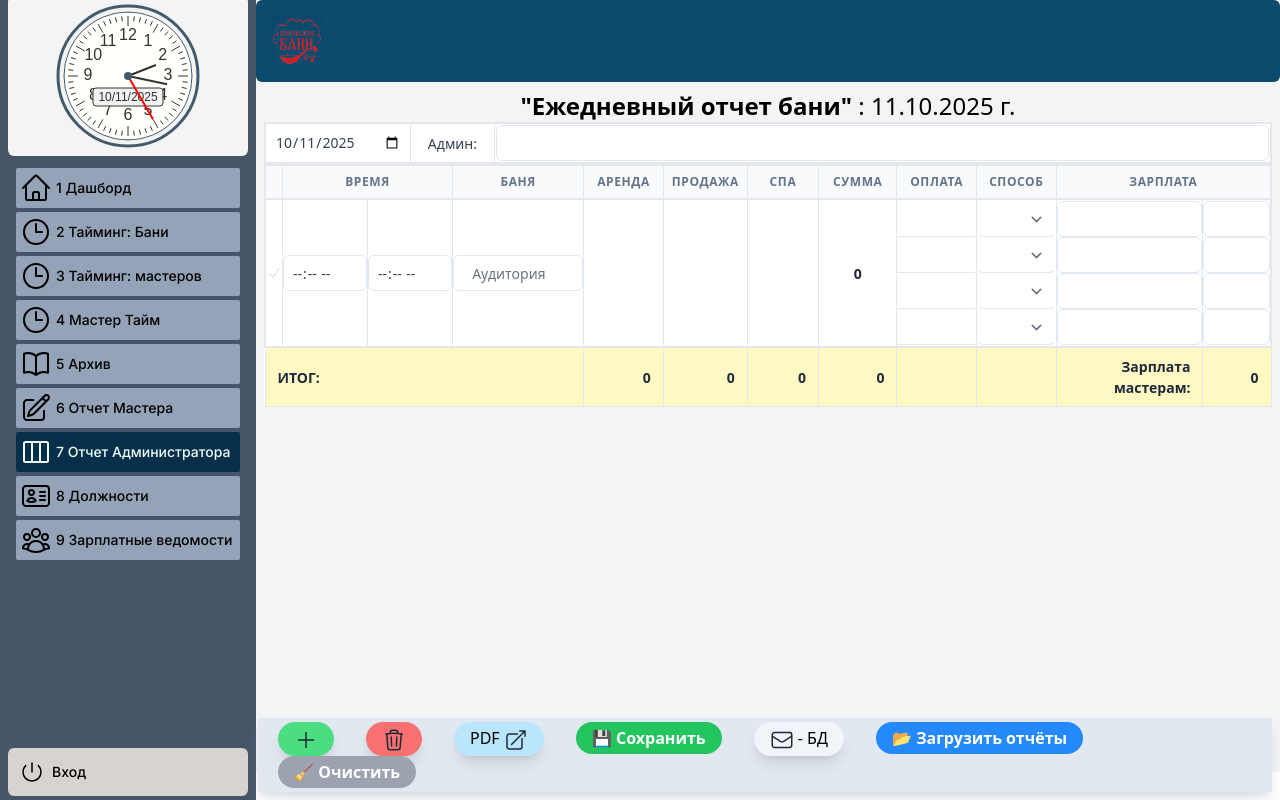
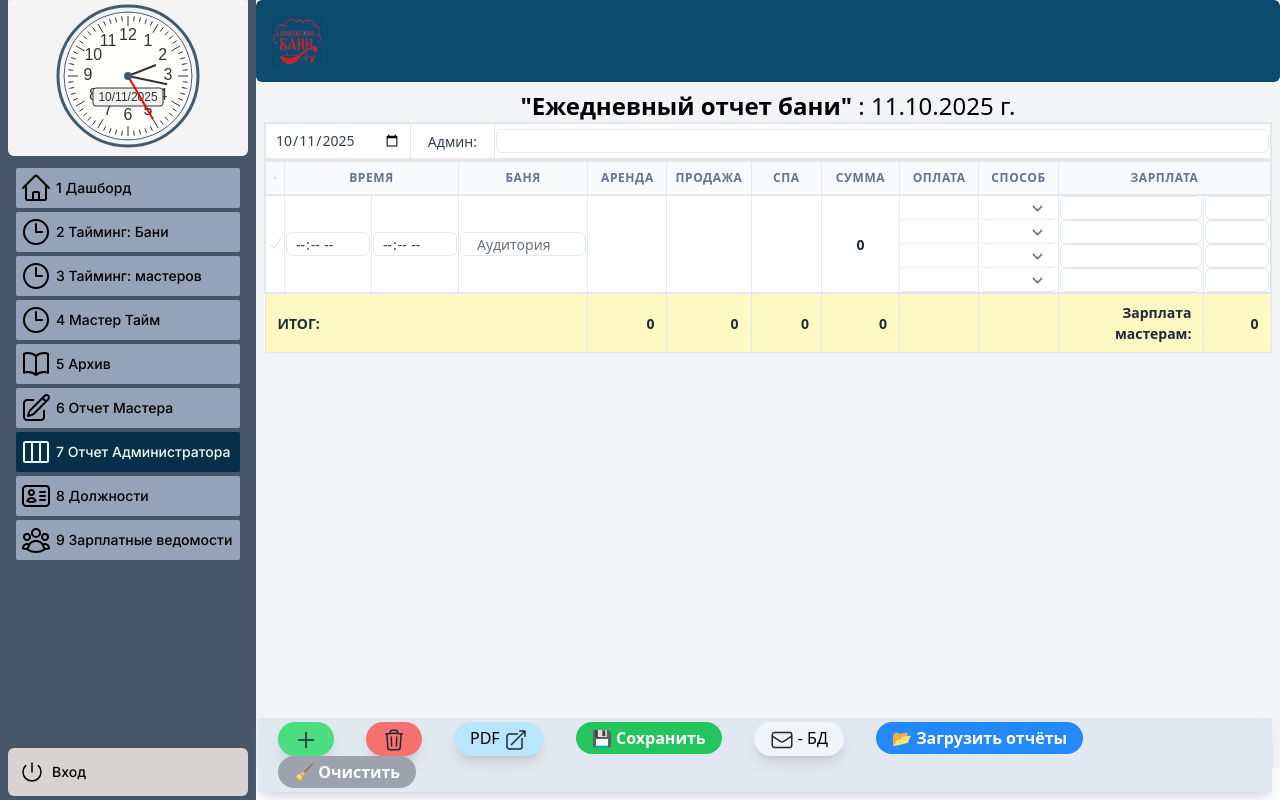
Before and after one commit to Fa-Dali/my-bathhouse-app, a Next.js app in the folder frontend/nextjs-dashboard/: page /dashboard/report-administrator in a window 1280 px wide. Built offline with nearby package versions, Linux system fonts and the light colour scheme; no server answers; a web font is replaced by a local one.

Commit message:
5+ Настроен дизайн таблицы ДескТоп. Таблица работает хорошо.

```diff
--- a/frontend/nextjs-dashboard/app/dashboard/report-administrator/calculator/AdminTable2.tsx
+++ b/frontend/nextjs-dashboard/app/dashboard/report-administrator/calculator/AdminTable2.tsx
@@ -386,7 +386,7 @@ export default function Page({ }: PageProps) {
                     <datalist id="fio-list">
                       <option value="Кирсанова О."></option>
                       <option value="Менделеева О."></option>
-                      <option value="Фадеев С.В."></option>
+                      <option value="Зорина З."></option>
                     </datalist>
                   </div>
                 </td>
@@ -426,35 +426,35 @@ export default function Page({ }: PageProps) {
                 <tbody className="beautiful-scroll text-center border-2 border-b-blue-600">
                   {rows.map((row, index) => (
                     <tr key={`row-${index}`} className='border-2 border-b-gray-200'>
-                      <td className="border px-0 relative">
+                      <td className="border relative">
                         <CustomCheckbox
                           isChecked={selectedRows.includes(index)}
                           onChange={() => toggleSelection(index)}
                         />
                       </td>
 
-                      <td className="border px-0">
+                      <td className="border">
                         <input
                           type="time"
-                          className="w-full h-22 border border-transparent"
+                          className="w-full border border-transparent"
                           value={row.startTime}
                           onChange={(e) => updateRow(index, 'startTime', e.target.value)}
                         />
                       </td>
-                      <td className="border px-0">
+                      <td className="border">
                         <input
                           type="time"
-                          className="w-full h-22 border border-transparent"
+                          className="w-full border border-transparent"
                           value={row.endTime}
                           onChange={(e) => updateRow(index, 'endTime', e.target.value)}
                         />
                       </td>
-                      <td className="border px-0 relative">
+                      <td className="border relative">
                         <input
                           type="text"
                           list="audience-list"
                           placeholder="Аудитория"
-                          className="w-full border-transparent h-22 text-center"
+                          className="w-full border-transparent text-center"
                           value={row.audience}
                           onChange={(e) => updateRow(index, 'audience', e.target.value)}
                         />
@@ -465,56 +465,56 @@ export default function Page({ }: PageProps) {
                           <option value="Массаж"></option>
                         </datalist>
                       </td>
-                      <td className="border px-0">
+                      <td className="border">
                         <NumberInput
                           type="text"
                           step="10"
-                          className="h-22 text-right w-full border-none focus:ring-transparent focus:outline-none"
+                          className="text-right w-full border-none focus:ring-transparent focus:outline-none"
                           value={row.rent}
                           onChange={(e) => updateRow(index, 'rent', e.target.value)}
                         />
                       </td>
-                      <td className="border px-0">
+                      <td className="border">
                         <NumberInput
                           type="text"
                           step="10"
-                          className="h-22 text-right w-full border-none focus:ring-transparent focus:outline-none"
+                          className="text-right w-full border-none focus:ring-transparent focus:outline-none"
                           value={row.sales}
                           onChange={(e) => updateRow(index, 'sales', e.target.value)}
                         />
                       </td>
-                      <td className="border px-0">
+                      <td className="border">
                         <NumberInput
                           type="text"
                           step="10"
-                          className="h-22 text-right w-full border-none focus:ring-transparent focus:outline-none"
+                          className="text-right w-full border-none focus:ring-transparent focus:outline-none"
                           value={row.spa}
                           onChange={(e) => updateRow(index, 'spa', e.target.value)}
                         />
                       </td>
-                      <td className="border px-0">
+                      <td className="border">
                         <strong>{calculateRowTotal(row).toLocaleString('ru-RU')}</strong>
                       </td>
-                      <td className="px-0">
+                      <td className="">
                         {row.payments.map((payment, idx) => (
                           <div key={idx} className="border-1 border-gray-200">
                             <input
                               type="number"
                               step="10"
-                              className="h-8 w-full border-transparent border border-b-gray-200"
+                              className="w-full border-transparent border border-b-gray-200"
                               value={payment.amount}
                               onChange={(e) => updatePaymentAmount(index, idx, e.target.value)}
                             />
                           </div>
                         ))}
                       </td>
-                      <td className="border px-0">
+                      <td className="border">
                         {row.payments.map((payment, idx) => (
                           <div key={idx} className="border-1 border-gray-200">
                             <select
                               value={payment.method}
                               onChange={(e) => updatePaymentMethod(index, idx, e.target.value)}
-                              className="w-full border-transparent h-8 border border-b-gray-200"
+                              className="w-full border-transparent border border-b-gray-200"
                             >
                               <option value=""></option>
                               <option value="Тер">Тер</option>
@@ -525,13 +525,13 @@ export default function Page({ }: PageProps) {
                           </div>
                         ))}
                       </td>
-                      <td className="border px-0 relative">
+                      <td className="border">
                         {row.masters.map((master, idx) => (
                           <div key={idx} className="border-1 border-gray-200">
                             <input
                               type="text"
                               list="master-name"
-                              className="w-full border-transparent h-6 border border-b-gray-200"
+                              className="w-full border-transparent border border-b-gray-200"
                               value={master.name}
                               onChange={(e) => {
                                 const updated = [...rows];
@@ -542,13 +542,13 @@ export default function Page({ }: PageProps) {
                           </div>
                         ))}
                       </td>
-                      <td className="border px-0">
+                      <td className="border">
                         {row.masters.map((master, idx) => (
                           <div key={idx} className="border-1 border-gray-200">
                             <input
                               type="text"
                               list="master-payment"
-                              className="w-full border-transparent h-6 border border-b-gray-200"
+                              className="w-full border-transparent border border-b-gray-200"
                               value={master.salary}
                               onChange={(e) => {
                                 const updated = [...rows];
--- a/frontend/nextjs-dashboard/app/ui/global.css
+++ b/frontend/nextjs-dashboard/app/ui/global.css
@@ -340,6 +340,23 @@ input[type="text"] {
   border-color: #e2e8f0; /* border-slate-200 */
 }
 
+/* Уменьшаем высоту строк таблицы */
+#admin-report-table tbody td {
+  padding-top: 0rem;    /* py-1 = 0.25rem */
+  padding-bottom: 0rem; /* py-1 */
+}
+
+/* Уменьшаем высоту инпутов */
+#admin-report-table input[type="time"],
+#admin-report-table input[type="text"],
+#admin-report-table input[type="number"],
+#admin-report-table select {
+  padding-top: 0rem;    /* py-0.5 */
+  padding-bottom: 0rem; /* py-0.5 */
+  line-height: 1.25;        /* Уменьшаем межстрочный интервал */
+  height: auto;             /* Снимаем фиксированную высоту, если была */
+}
+
 /* Ячейки — аккуратные */
 #admin-report-table td {
   color: #334155; /* text-slate-700 */
@@ -358,7 +375,7 @@ input[type="text"] {
 #admin-report-table input[type="text"],
 #admin-report-table input[type="number"],
 #admin-report-table select {
-  height: 2.25rem; /* ~36px */
+  height: 1.5rem; /* ~36px */
   line-height: 1.5;
 }
 
```
